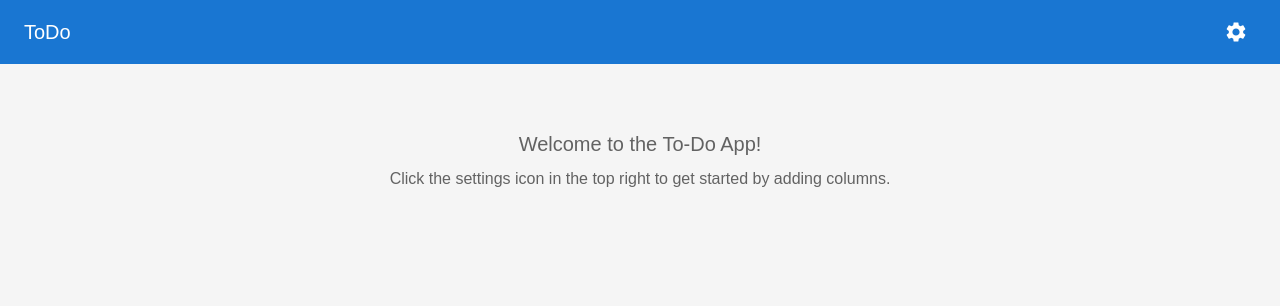
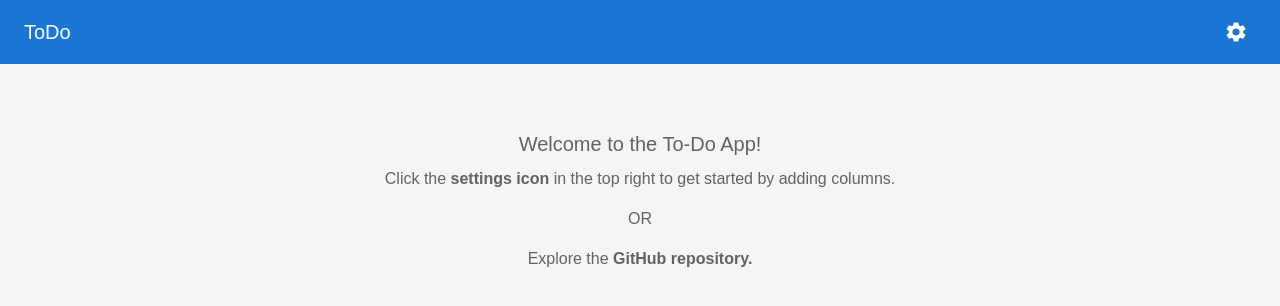
Before and after one commit to JoshLeatherland/ToDoList, a React (Vite) app in the folder packages/todolist/: page / in a window 1280 px wide. Shown: the top 306 px of the page. Built offline with nearby package versions, Linux system fonts and the light colour scheme.

Commit message:
linked readme to amplify and app to github

```diff
--- a/packages/todolist/src/components/EmptyState/EmptyState.jsx
+++ b/packages/todolist/src/components/EmptyState/EmptyState.jsx
@@ -2,13 +2,38 @@ import { Box, Typography } from "@mui/material";
 
 function EmptyState() {
   return (
-    <Box sx={{ textAlign: "center", marginTop: 4, color: "text.secondary" }}>
+    <Box
+      sx={{
+        textAlign: "center",
+        marginTop: 4,
+        color: "text.secondary",
+        lineHeight: 1.6,
+      }}
+    >
       <Typography variant="h6" gutterBottom>
         Welcome to the To-Do App!
       </Typography>
       <Typography>
-        Click the settings icon in the top right to get started by adding
-        columns.
+        Click the <strong>settings icon</strong> in the top right to get started
+        by adding columns.
+      </Typography>
+
+      <Typography sx={{ marginY: 2 }}>OR</Typography>
+
+      <Typography>
+        Explore the{" "}
+        <a
+          href="https://github.com/JoshLeatherland/ToDoList/"
+          target="_blank"
+          rel="noopener noreferrer"
+          style={{
+            textDecoration: "none",
+            color: "inherit",
+            fontWeight: "bold",
+          }}
+        >
+          GitHub repository.
+        </a>
       </Typography>
     </Box>
   );
```
Also changed, not shown: 1 other file (tests, documents, lock files or other folders).
